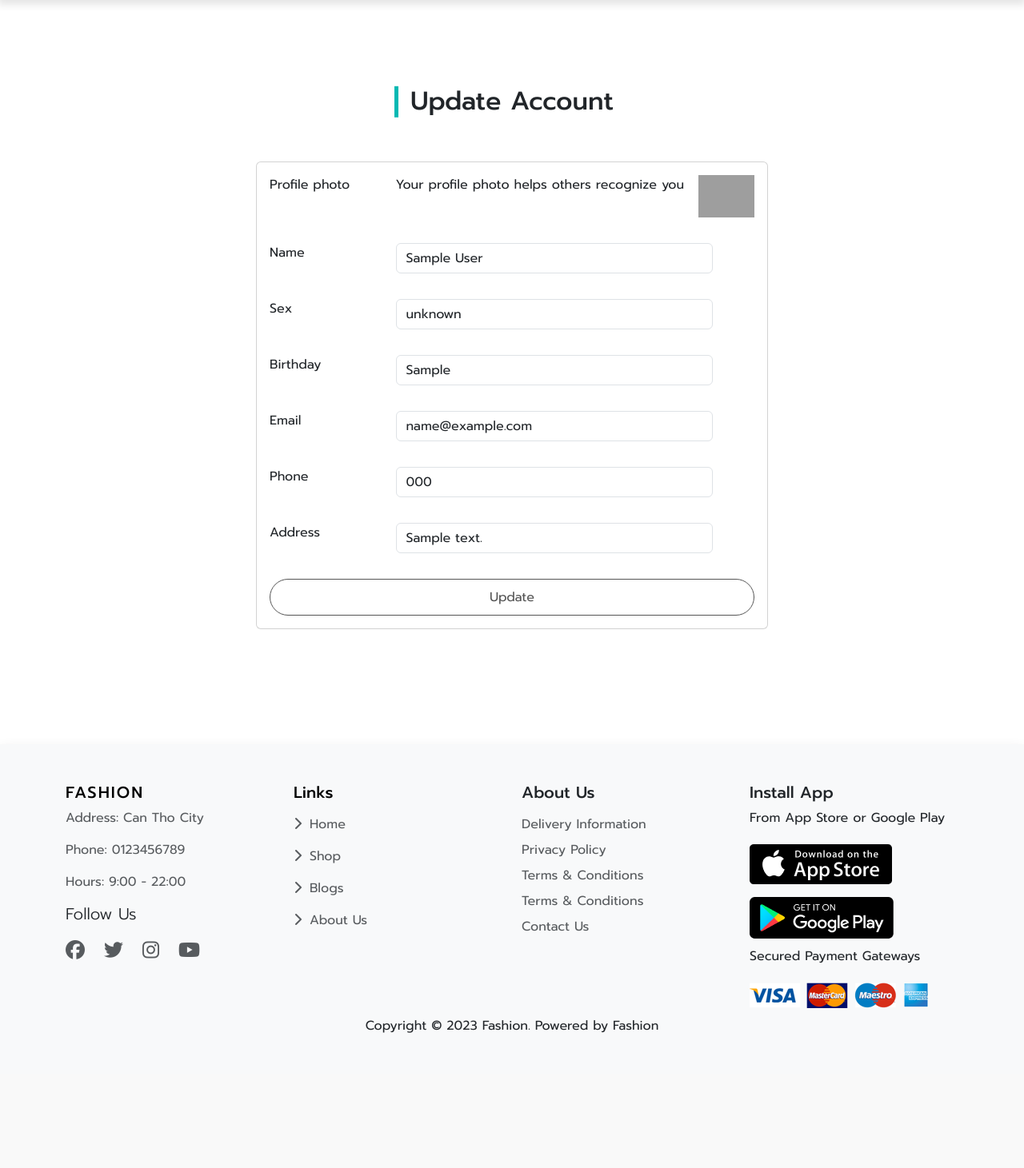
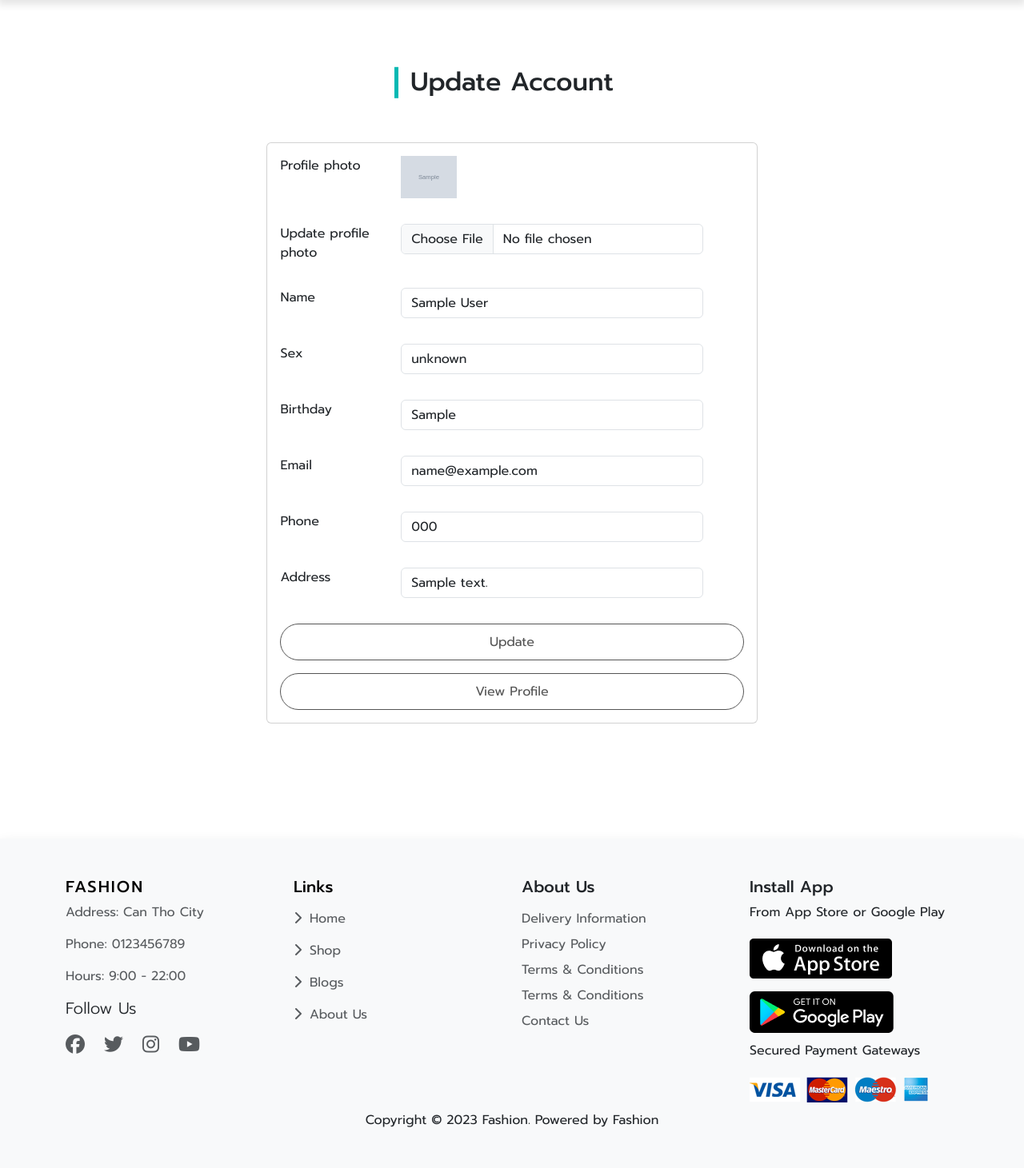
Before and after one commit to nganb2014762/PHP_Project_Clothing, a PHP site: page /user_edit_account.php in a window 1280 px wide. Shown: the part 76-1537 px from the top of the page at 80% size. Before the commit the page ends 1368 px from the top, so only its background shows below. Run offline with PHP 8.4, Linux system fonts and the light colour scheme; the visitor is signed in with stand-in values (Sample User, id 1); tables that the repository leaves empty or names only in its code hold one stand-in row (values such as "Sample post"); grey boxes marked "Sample" are stand-in pictures; some libraries are stand-ins or nearby versions; grey boxes are pictures that could not be loaded.

Commit message:
update_profile

```diff
--- a/public/user_change_password.php
+++ b/public/user_change_password.php
@@ -33,9 +33,6 @@ if (isset($_POST['update_password'])) {
          $update_pass_query = $pdo->prepare("UPDATE `user` SET password = ? WHERE id = ?");
          $update_pass_query->execute([$confirm_pass, $user_id]);
          $message[] = 'Mật khẩu đã được cập nhật thành công!';
-         // // Chuyển hướng đến trang index.php sau khi cập nhật mật khẩu
-         // header('location:index.php');
-         // exit(); // Đảm bảo không có đầu ra khác trước chuyển hướng
       }
    }
 
@@ -63,7 +60,7 @@ if (isset($message)) {
 
    </div>
    <div class="mx-auto container">
-      <div class="card col-md-6 offset-md-3 bg-secondary">
+      <div class="card col-md-6 offset-md-3">
          <div class="card-body">
             <form id="product-form" action="" method="POST" enctype="multipart/form-data"
                class="text_center form-horizontal">
--- a/public/user_edit_account.php
+++ b/public/user_edit_account.php
@@ -5,19 +5,18 @@ include_once __DIR__ . '../../partials/header.php';
 
 require_once __DIR__ . '../../partials/connect.php';
 
-echo 'Debugging output here';
-
 $user_id = $_SESSION['user_id'];
 if (!isset($user_id)) {
     header('location:login.php');
 }
 ;
-$message = [];
+
 if (isset($_POST['update_profile'])) {
     // Kiểm tra các trường không được để trống
     if (empty($_POST['name']) || empty($_POST['sex']) || empty($_POST['born']) || empty($_POST['email']) || empty($_POST['phone']) || empty($_POST['address'])) {
         $message[] = 'All fields are required.';
     } else {
+        $id = $_POST['id'];
         $name = $_POST['name'];
         $sex = $_POST['sex'];
         $email = $_POST['email'];
@@ -25,19 +24,35 @@ if (isset($_POST['update_profile'])) {
         $address = $_POST['address'];
         $born = $_POST['born'];
 
+        $image = $_FILES['image']['name'];
+        $image = filter_var($image, FILTER_SANITIZE_STRING);
+        $image_size = $_FILES['image']['size'];
+        $image_tmp_name = $_FILES['image']['tmp_name'];
+        $image_folder = 'admin/uploaded_img/user/' . $image;
+        $old_image = $_POST['old_image'];
+
         $update_profile = $pdo->prepare("UPDATE user SET name = ?, sex = ?, email = ?, phone = ?, address = ?, born = ? WHERE id = ?");
         $update_success = $update_profile->execute([$name, $sex, $email, $phone, $address, $born, $user_id]);
 
-        if ($update_success) {
-            $message[] = 'Profile updated successfully!';
-            // echo 'Redirecting...'; // Add this line for debugging
-            // header('location:user_account.php');
-            // exit(); // Make sure to exit after the header redirection
-        } else {
-            $message[] = 'Profile update failed: ' . $pdo->errorInfo()[2]; // In ra thông báo lỗi của PDO
+        $message[] = 'updated successfully!';
+
+        if (!empty($image)) {
+            if ($image_size > 2000000) {
+                $message[] = 'image size is too large!';
+            } else {
+                $update_image = $pdo->prepare("UPDATE `user` SET image = ? WHERE id = ?");
+                $update_image->execute([$image, $id]);
+
+                if ($update_image) {
+                    move_uploaded_file($image_tmp_name, $image_folder);
+                    unlink('admin/uploaded_img/user/' . $old_image);
+                    // $message[] = 'image updated successfully!';
+                }
+            }
         }
     }
-};
+}
+;
 
 if (isset($message)) {
     foreach ($message as $message) {
@@ -49,10 +64,12 @@ if (isset($message)) {
     }
 }
 ;
+
 ?>
 
 <title>Update Account</title>
 </head>
+
 <section class="my-5 py-5">
     <div class="container title text-center mt-3 pt-5">
         <h2 class="position-relative d-inline-block">Update Account</h2>
@@ -60,31 +77,55 @@ if (isset($message)) {
     </div>
 
     <div class="d-flex justify-content-center">
-        <div class="card mt-5 mb-5 w-50">
+        <div class="card mt-5 mb-5">
+            <form action="user_edit_account.php" method="post" enctype="multipart/form-data">
+                <div class="form-group">
+                    <input class="form-control w-100" type="hidden" name="old_image"
+                        value="<?= htmlspecialchars($fetch_profile['image']); ?>">
+                </div>
 
-            <form action="user_edit_account.php" method="post">
+                <div class="form-group">
+                    <input class="form-control" type="hidden" name="id"
+                        value="<?= htmlspecialchars($fetch_profile['id']); ?>">
+                </div>
                 <div class="card-body row">
-                    <div class="col-md-3 col-12">Profile photo</div>
-                    <div class="col-md-8 col-10">Your profile photo helps others recognize you</div>
-                    <div class="col-md-1 col-2"><img class="float-end" src="../img/account/user.jpg" width="70"></div>
-                    <!-- <hr class="mt-2"> -->
+                    <div class="col-md-3 col-12">Profile photo </div>
+                    <div class="col-md-8 col-10">
+                        <div class="col-md-8 col-10">
+                            <?php
+                            if ((htmlspecialchars($fetch_profile['image'])) != '') { ?>
+                                <img src="admin/uploaded_img/user/<?= htmlspecialchars($fetch_profile['image']); ?>"
+                                    width="70">
+                                <?php
+                            } else {
+                                echo '<img src="img/account/user0.png" width="70">';
+                            }
+                            ;
+                            ?>
+                        </div>
+                    </div>
+                </div>
+                <div class="card-body row">
+                    <div class="col-md-3 col-12">Update profile photo</div>
+                    <div class="col-md-8 col-10">
+                        <input class="form-control" type="file" name="image"
+                            value="<?= htmlspecialchars($fetch_profile['image']); ?>"
+                            accept="image/jpg, image/jpeg, image/png" placeholder="update image" width="70">
+                    </div>
                 </div>
                 <div class="card-body row">
                     <div class="col-md-3 col-12">Name</div>
                     <div class="col-md-8 col-10">
-                        <input class="form-control" type="text" name="name" value="<?= $fetch_profile['name']; ?>"
-                            placeholder="update username">
-
+                        <input class="form-control" type="text" name="name"
+                            value="<?= htmlspecialchars($fetch_profile['name']); ?>" placeholder="update username">
                     </div>
-
-                    <!-- <hr class="mt-2"> -->
                 </div>
                 <div class="card-body row">
                     <div class="col-md-3 col-12">Sex</div>
                     <div class="col-md-8 col-10">
                         <input class="form-control" type="text" name="sex" value="<?php
                         // Lấy giá trị sex từ $fetch_profile
-                        $sex = $fetch_profile['sex'];
+                        $sex = htmlspecialchars($fetch_profile['sex']);
 
                         // Chuyển đổi giá trị sex thành chuỗi "male" hoặc "female"
                         if ($sex == 1) {
@@ -104,49 +145,43 @@ if (isset($message)) {
                 <div class="card-body row">
                     <div class="col-md-3 col-12">Birthday</div>
                     <div class="col-md-8 col-10">
-                        <input class="form-control" type="text" name="born" value="<?= $fetch_profile['born']; ?>"
-                            placeholder="update my birthday">
-
+                        <input class="form-control" type="text" name="born"
+                            value="<?= htmlspecialchars($fetch_profile['born']); ?>" placeholder="update my birthday">
                     </div>
-
-                    <!-- <hr class="mt-2"> -->
                 </div>
 
                 <div class="card-body row">
                     <div class="col-md-3 col-12">Email</div>
                     <div class="col-md-8 col-10">
-                        <input class="form-control" type="text" name="email" value="<?= $fetch_profile['email']; ?>"
-                            placeholder="update my email">
+                        <input class="form-control" type="text" name="email"
+                            value="<?= htmlspecialchars($fetch_profile['email']); ?>" placeholder="update my email">
                     </div>
-
-                    <!-- <hr class="mt-2"> -->
                 </div>
                 <div class="card-body row">
                     <div class="col-md-3 col-12">Phone</div>
                     <div class="col-md-8 col-10">
-                        <input class="form-control" type="text" name="phone" value="<?= $fetch_profile['phone']; ?>"
-                            placeholder="update my phone">
+                        <input class="form-control" type="text" name="phone"
+                            value="<?= htmlspecialchars($fetch_profile['phone']); ?>" placeholder="update my phone">
                     </div>
-
-                    <!-- <hr class="mt-2"> -->
                 </div>
 
                 <div class="card-body row">
                     <div class="col-md-3 col-12">Address</div>
                     <div class="col-md-8 col-10">
-                        <input class="form-control" type="text" name="address" value="<?= $fetch_profile['address']; ?>"
-                            placeholder="update address">
+                        <input class="form-control" type="text" name="address"
+                            value="<?= htmlspecialchars($fetch_profile['address']); ?>" placeholder="update address">
                     </div>
-
-                    <!-- <hr class="mt-2"> -->
                 </div>
                 <div class="p-3">
                     <input type="submit" class="btn w-100" value="Update" name="update_profile">
-
                 </div>
+                <div class="px-3 pb-3">
+                    <a class="btn w-100" href="user_account.php">View Profile</a>
+                </div>
+            </form>
         </div>
     </div>
-    </form>
+
 </section>
 
 <?php
```
Also changed, not shown: public/user_account.php (+11 -10 lines), public/admin/uploaded_img/user/user5.jpg (added).
